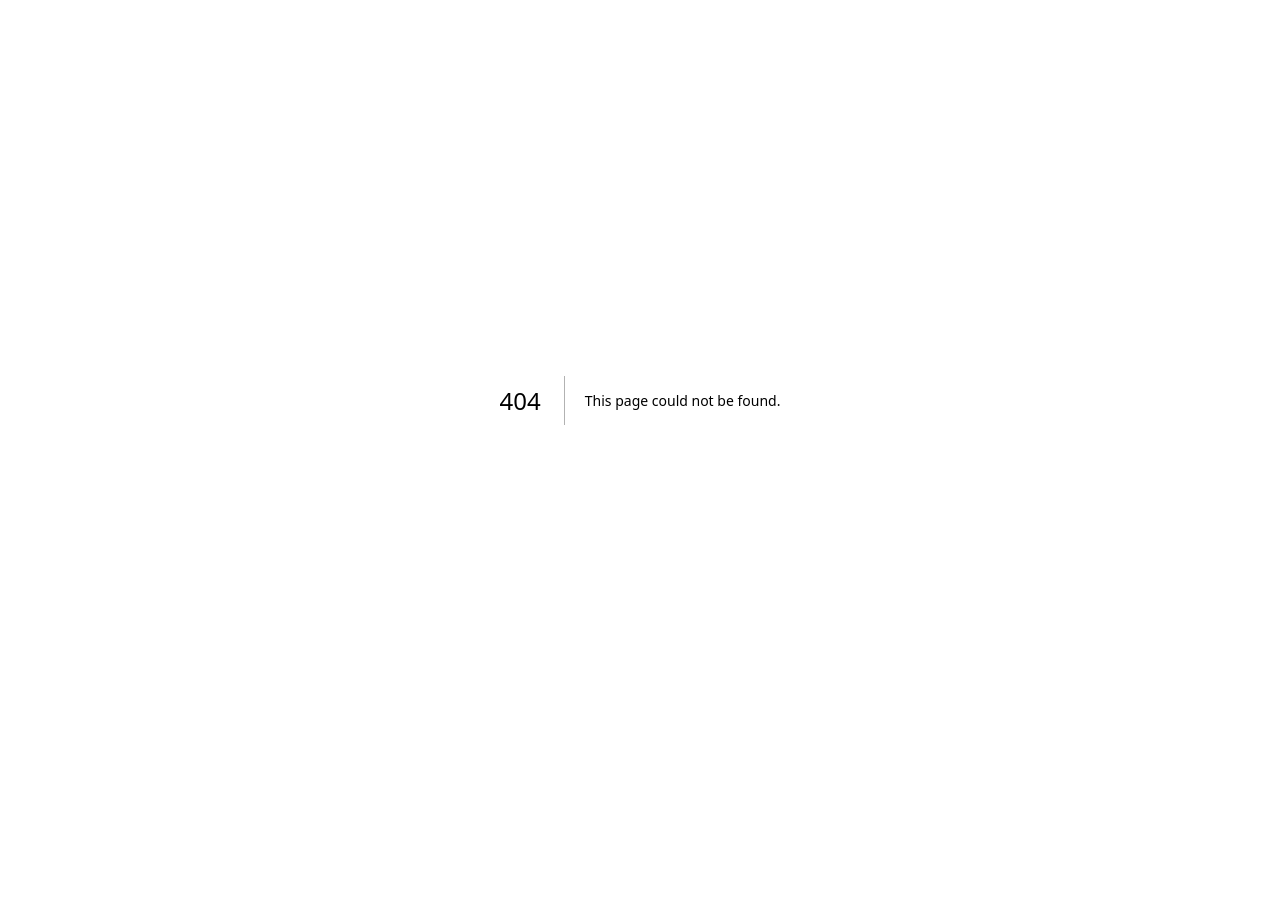
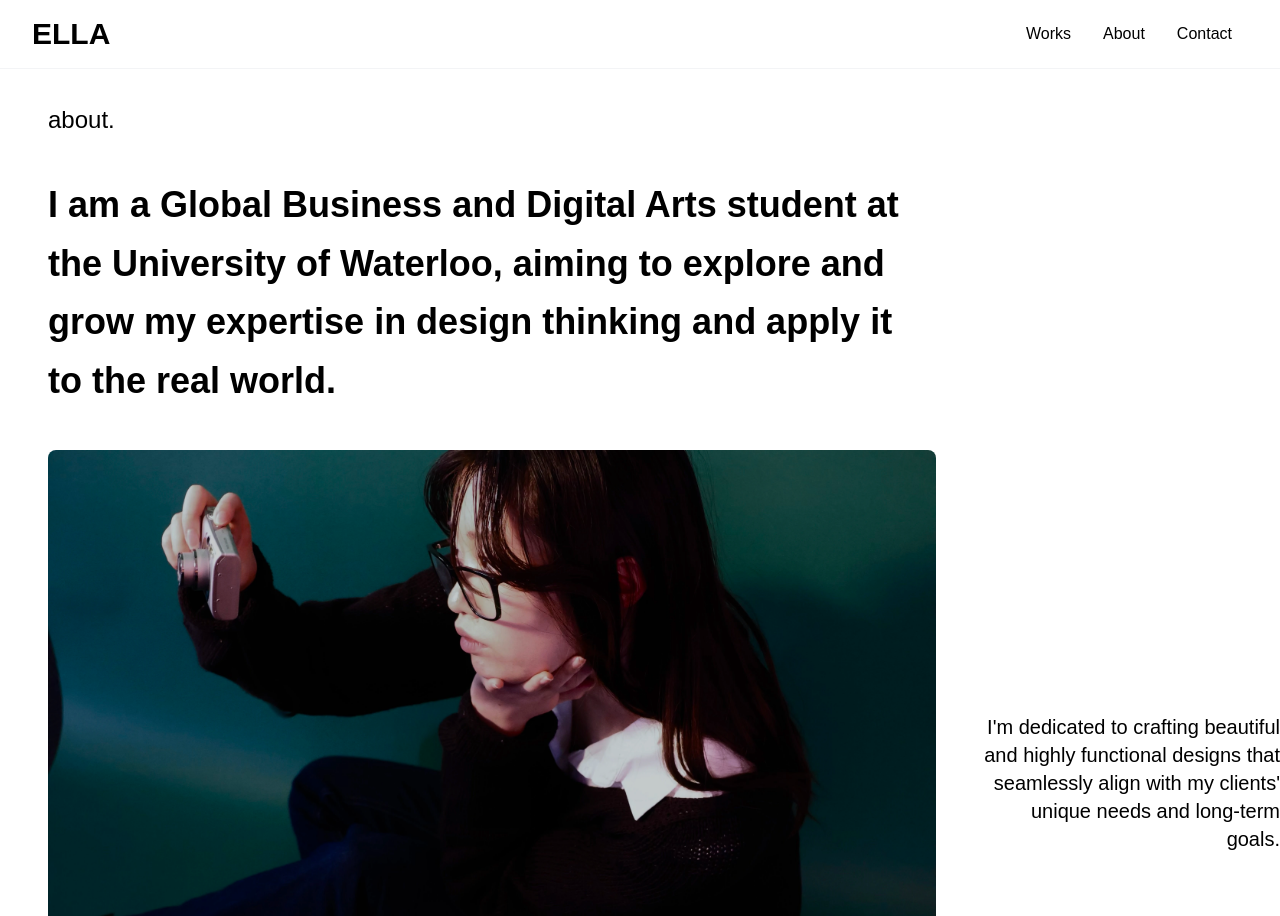
Before and after one commit to eric-gan25/website, a Next.js app: page /about in a window 1280 px wide. Before the commit this address had no page. Shown: the top 916 px of the page. Before the commit the page ends 800 px from the top, so only its background shows below. Built offline with nearby package versions, Linux system fonts and the light colour scheme.

Commit message:
Add about page

```diff
--- /dev/null
+++ b/app/about/page.tsx
@@ -0,0 +1,29 @@
+import Footer from "../components/Footer";
+import Navigation from "../components/Navigation";
+
+export default function About() {
+  return (
+    <div className="min-h-screen bg-white">
+      <Navigation />
+      <section className="py-26 px-6 sm:px-8 lg:px-12">
+        <div className="max-w-7xl mx-auto">
+          <h1 className="text-2xl font-light text-black mb-10">about.</h1>
+          <p className="text-4xl text-black font-bold leading-relaxed w-3/4 mb-10">
+            I am a Global Business and Digital Arts student at the University of Waterloo, aiming to explore and grow my expertise in design thinking and apply it to the real world.
+          </p>
+          <div className="grid grid-cols-[75%_25%] gap-12">
+            <div className="aspect-[4/3] bg-gray-200 rounded-lg overflow-hidden">
+              <img src="/images/about.jpg" alt="Ella Li" className="w-full h-full object-cover" />
+            </div>
+            <div className="flex justify-center items-center">
+              <p className="text-xl text-black text-right">
+                I'm dedicated to crafting beautiful and highly functional designs that seamlessly align with my clients' unique needs and long-term goals.
+              </p>
+            </div>
+          </div>
+        </div>
+      </section>
+      <Footer />
+    </div>
+  );
+}
```
Also changed, not shown: public/images/about.jpg (added).
